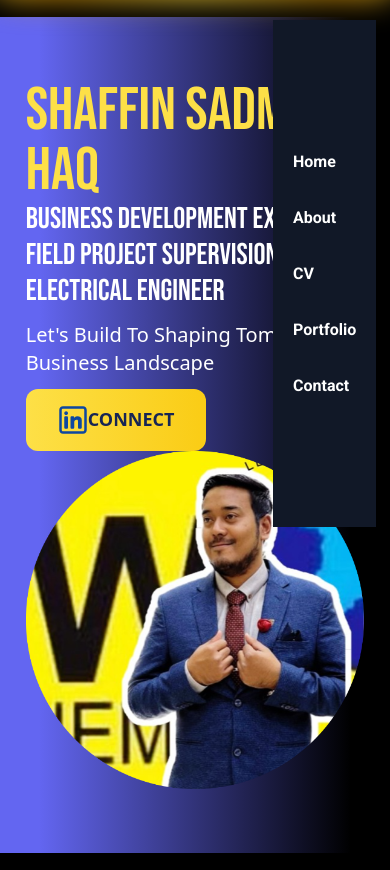
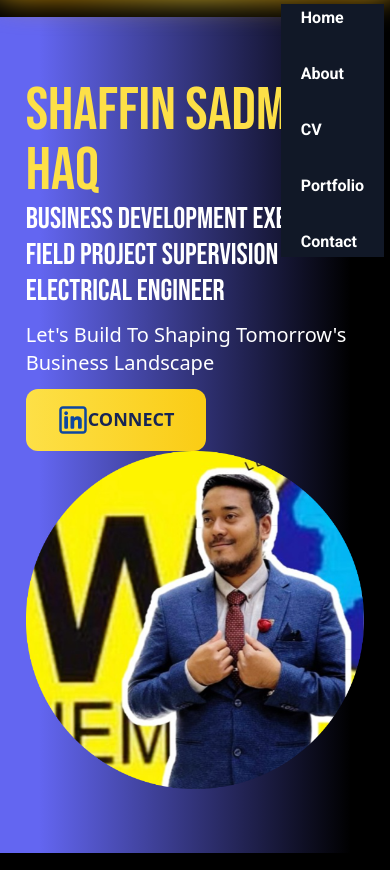
Before and after one commit to Shad-Hassan/Shaffin123, a plain HTML site: page index.html in a window 390 px wide. Both pictures are taken after a click on the element 284 px from the left and 40 px from the top of the page. Shown: the part 72-942 px from the top of the page. Drawn offline with nearby package versions, Linux system fonts and the light colour scheme.

Commit message:
Second commit

```diff
--- a/index.html
+++ b/index.html
@@ -5,7 +5,7 @@
     <meta charset="UTF-8">
     <meta name="viewport" content="width=device-width, initial-scale=1.0">
     <title>Shafin Sadman Haq</title>
-    <link rel="shortcut icon" href="./Assets/icon1.ico" type="image/x-icon">
+    <link rel="shortcut icon" href="favicon.ico" type="image/x-icon">
     <!-- Tailwind and Daisy UI -->
     <link href="https://cdn.jsdelivr.net/npm/daisyui@3.5.0/dist/full.css" rel="stylesheet" type="text/css" />
     <script src="https://cdn.tailwindcss.com"></script>
@@ -41,7 +41,7 @@
 
 
         <div class="navbar h-14 bg-gradient-to-r from-blue-700 via-blue-800 to-blue-900 rounded-full text-[#FFFFFF] font-lato w-[99%] mx-auto">
-            <div class="nav-links duration-500 md:static absolute min-h-[60vh] left-0 top-[-1000%] md:w-auto flex items-center px-5">
+            <div class="nav-links duration-0 md:static absolute min-h-[30vh] left-0 top-[-1000%] md:w-auto flex items-center px-5">
                 <ul class="flex md:flex-row flex-col md:items-center md:gap-[4vw] gap-8 font-roboto text-base">
                     <li><a class="hover:text-yellow-300 font-bold">Home</a></li>
                     <li><a class="hover:text-yellow-300 font-bold">About</a></li>
@@ -55,7 +55,7 @@
 
 
 
-
+            <!-- Logo UI -->
             <!-- Logo and profile box -->
             <div class="w-full flex flex-row justify-between items-center gap-6 px-[5%]">
               <div class="flex flex-row px-1 row font-work text-[105%] sm:text-[85%] md:text-[150%] lg:text-[180%] font-bold">
@@ -78,8 +78,8 @@
     const navLinks = document.querySelector('.nav-links')
     function onToggleMenu(e){
       e.name = e.name === 'menu' ? 'close' : 'menu'
-      navLinks.classList.toggle('top-[10vh]');
-      navLinks.classList.toggle('left-[70vw]');
+      navLinks.classList.toggle('top-[8vh]');
+      navLinks.classList.toggle('left-[72vw]');
       navLinks.classList.toggle('bg-gray-900');
 
     }
```
Also changed, not shown: Frame.png (added), favicon.ico (renamed from Assets/icon1.ico), icon16.png (renamed from Assets/Chrome Store/16x16.png).
